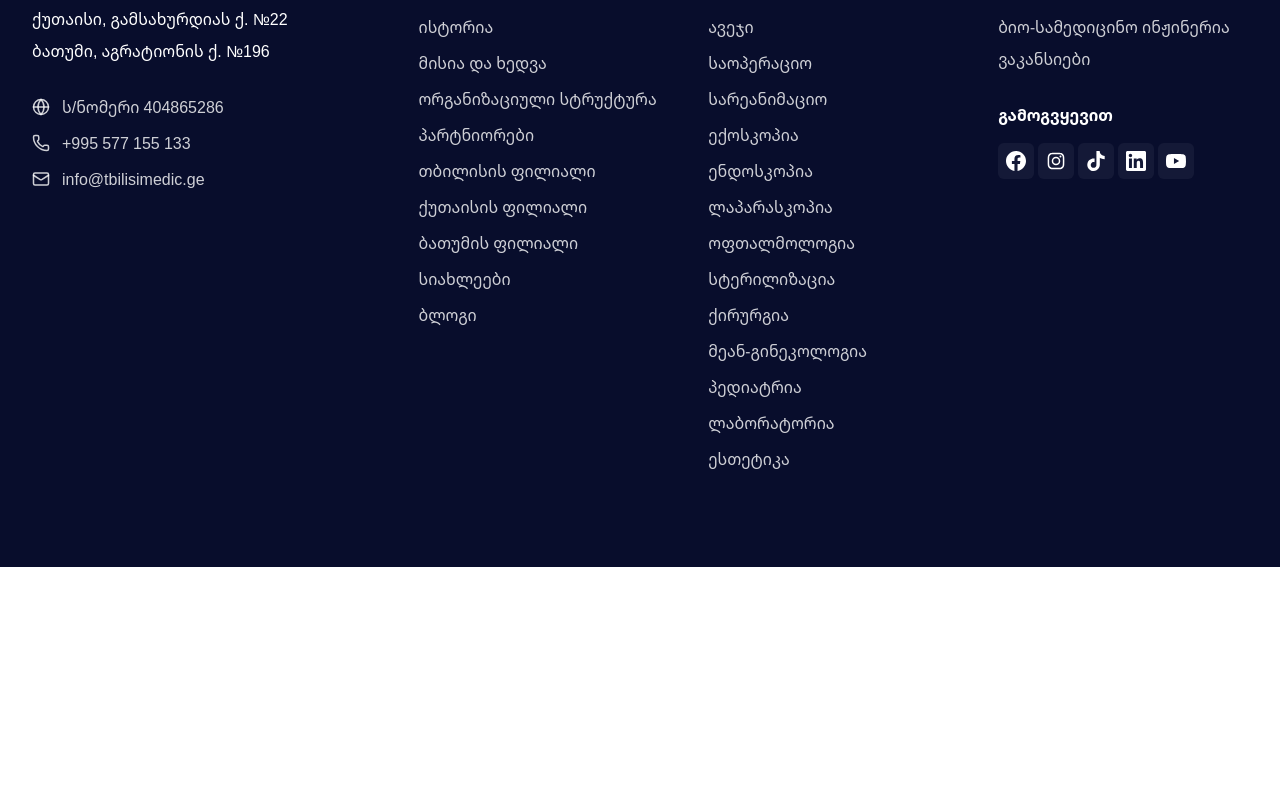
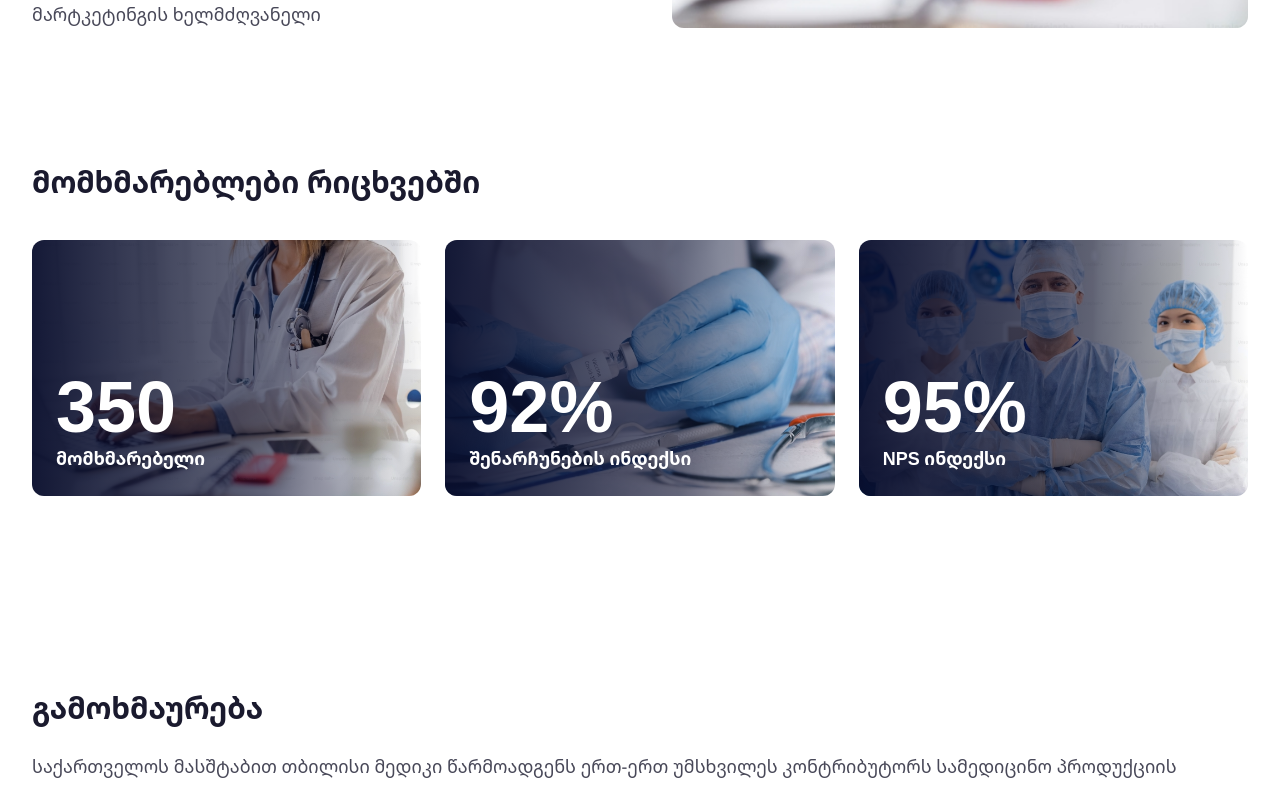
Before and after one commit to tbilisi-medic/web, a Next.js app: page /customers in a window 1280 px wide. Before the commit this address had no page. Shown: the part 1005-1790 px from the top of the page. Before the commit the page ends 1572 px from the top, so only its background shows below. Built offline with nearby package versions, Linux system fonts and the light colour scheme.

Commit message:
feat: add customers page

```diff
--- /dev/null
+++ b/src/app/customers/page.tsx
@@ -0,0 +1,58 @@
+import {
+  PageHeader,
+  Quote,
+  Stats,
+  Testimonials,
+} from '@/components/sections/shared';
+import { Metadata } from 'next';
+
+export const metadata: Metadata = {
+  title: 'ადგილობრივი მომხმარებლები',
+  description: '',
+};
+
+export default function CustomersPage() {
+  return (
+    <>
+      <PageHeader
+        title="ადგილობრივი მომხმარებლები"
+        description="თბილისი მედიკში ვაერთიანებთ მომხმარებლებს, რომლებიც გვირჩევენ ნდობას, ხარისხსა და გრძელვადიან ურთიერთობას და ჩვენთან ერთად ქმნიან თანამედროვე, ადამიანზე ორიენტირებულ სამედიცინო გამოცდილებას."
+      />
+      <Quote
+        title="მომხმარებლებს"
+        text={[
+          'ჩვენი მომხმარებლები არიან ადამიანები, რომლებმაც აირჩიეს საიმედო და პასუხისმგებლიანი დამოკიდებულება საკუთარი ბიზნესებისა და ძვრიფასი პაციენტების ჯანმრთელობის მიმართ. ეს არის არჩევანი, რომელიც ყოველდღიურად გვავალდებულებს, თითოეულ დეტალში დავიცვათ მაღალი სტანდარტი - მომსახურებაში, კომუნიკაციაში და შედეგებში.',
+          'გულწრფელად მადლობლები ვართ თქვენი ნდობის - იმ გზისთვის, რომელსაც ჩვენთან ერთად გადიხართ, და იმ ურთიერთობისთვის, რომელიც დროთა განმავლობაში გრძელვადიან პარტნიორობად ყალიბდება.',
+          'წარსულში, თქვენგან მიღებული უკუკავშირები, მოლოდინები და გამოცდილება არის ის საფუძველი, რომელის მიხედვითაც ვაყალიბებთ თბილისი მედიკის ორგანიზაციულ ხედვებსა და მისიას.',
+        ]}
+        authorName="დავით ჯიშკარიანი"
+        authorRole="მარტკეტინგის ხელმძღვანელი"
+        image="/images/categories/1.jpg"
+      />
+      <Stats
+        title="მომხმარებლები რიცხვებში"
+        stats={[
+          {
+            id: 1,
+            value: '350',
+            label: 'მომხმარებელი',
+            image: '/images/categories/1.jpg',
+          },
+          {
+            id: 2,
+            value: '92%',
+            label: 'შენარჩუნების ინდექსი',
+            image: '/images/categories/2.jpg',
+          },
+          {
+            id: 3,
+            value: '95%',
+            label: 'NPS ინდექსი',
+            image: '/images/categories/3.jpg',
+          },
+        ]}
+      />
+      <Testimonials />
+    </>
+  );
+}
--- a/src/components/sections/shared/achievements.tsx
+++ b/src/components/sections/shared/achievements.tsx
@@ -27,7 +27,7 @@ const posts = [
       'უამრავი კმაყოფილი ადგილობრივი მომხმარებელი და უთვალავი წარმატებული განხორციელებული პროექტი.',
     image: '/images/categories/3.jpg',
     stat: '300+',
-    href: '/',
+    href: '/customers',
   },
 ];
 
```
